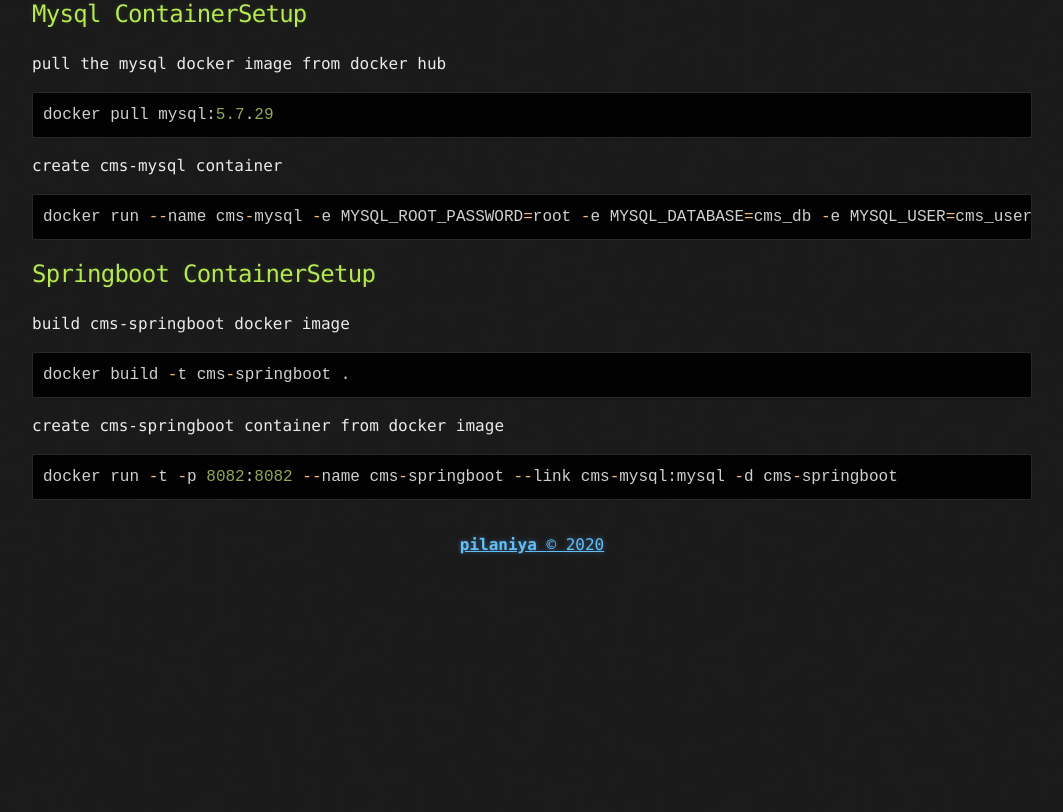
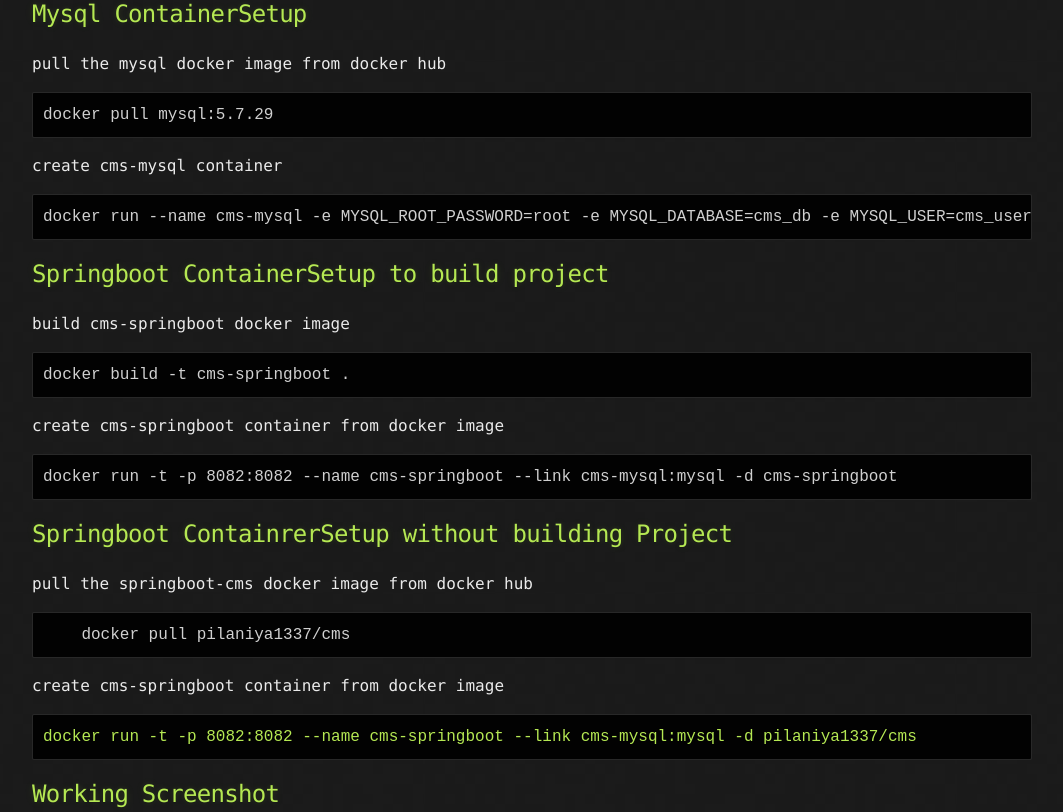
Before and after one commit to mukeshpilaniya/blog, a Jekyll site: the page built from _posts/Classroom-Management-System/2020-03-12-Classroom-Management-System.md, in a window 1280 px wide and 1400 px high, scrolled down 1381 px. Shown: the part 154-966 px from the top of the window, without its empty margins (108-1171 px from the left). Built offline with Jekyll 4.4.1, drawn with Linux system fonts in a browser that asks for light colours; before the commit the page ends 2105 px from its top, so only the background shows below that; some of the changed text lies outside the part shown; grey boxes are pictures that could not be loaded.

Commit message:
Update 2020-03-12-Classroom-Management-System.md

````diff
--- a/_posts/Classroom-Management-System/2020-03-12-Classroom-Management-System.md
+++ b/_posts/Classroom-Management-System/2020-03-12-Classroom-Management-System.md
@@ -35,20 +35,35 @@ Only Admin, Prof, SAC,TAs, Committees can login
 
 ## Mysql ContainerSetup
    pull the mysql docker image from docker hub
-```js
+```docker
 docker pull mysql:5.7.29
 ```
 
    create cms-mysql container
-```js
+```docker
 docker run --name cms-mysql -e MYSQL_ROOT_PASSWORD=root -e MYSQL_DATABASE=cms_db -e MYSQL_USER=cms_user -e MYSQL_PASSWORD=cms_password -d mysql:5.7.29
 ```
-## Springboot ContainerSetup
+## Springboot ContainerSetup to build project
    build cms-springboot docker image
-```js
+```docker
 docker build -t cms-springboot .
 ```
    create cms-springboot container from docker image
-```js
+```docker
 docker run -t -p 8082:8082 --name cms-springboot --link cms-mysql:mysql -d cms-springboot
 ```
+
+## Springboot ContainrerSetup without building Project
+   pull the springboot-cms docker image from docker hub
+```docker
+    docker pull pilaniya1337/cms
+```
+   create cms-springboot container from docker image
+```docekr
+docker run -t -p 8082:8082 --name cms-springboot --link cms-mysql:mysql -d pilaniya1337/cms
+```
+## Working Screenshot
+   Go to:- [http://loaclhost:8082](http://loaclhost:8082)\
+   username- admin\
+   password- admin\
+   ![ClassRoom-Managament-System](src/main/webapp/images/classroom-IIITB.png)
````
